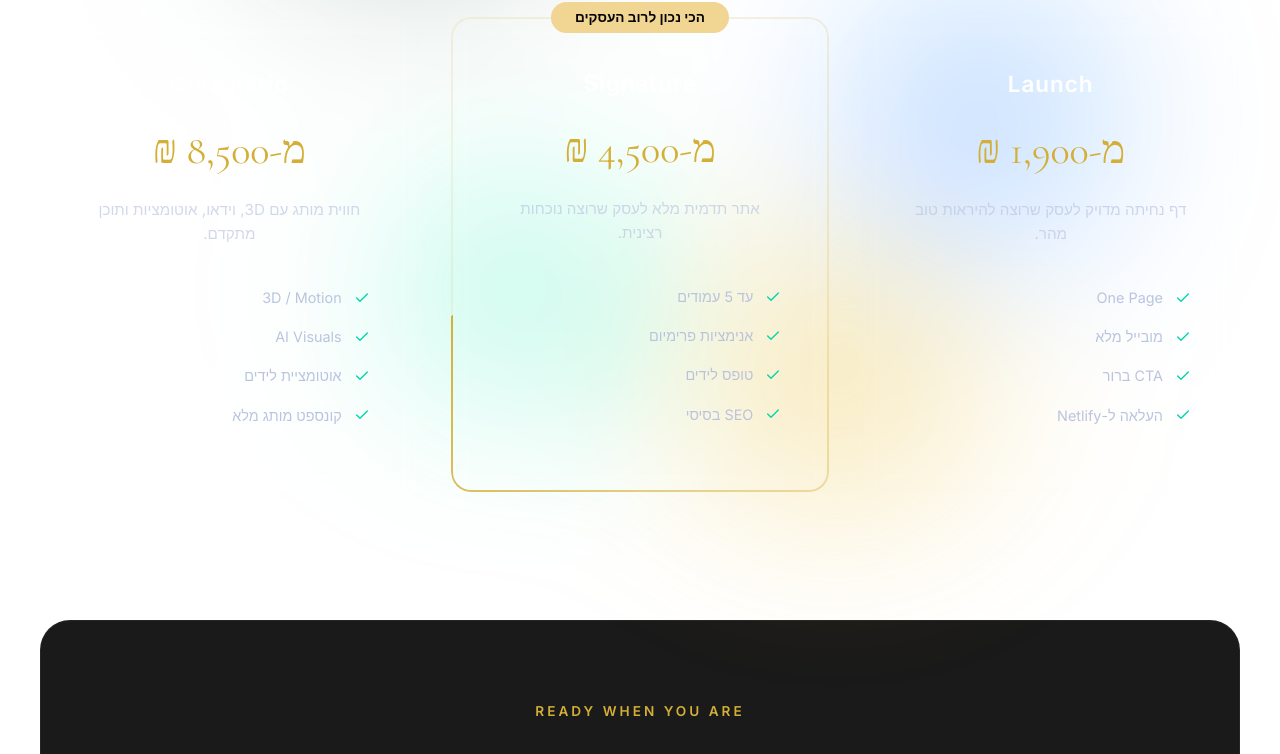
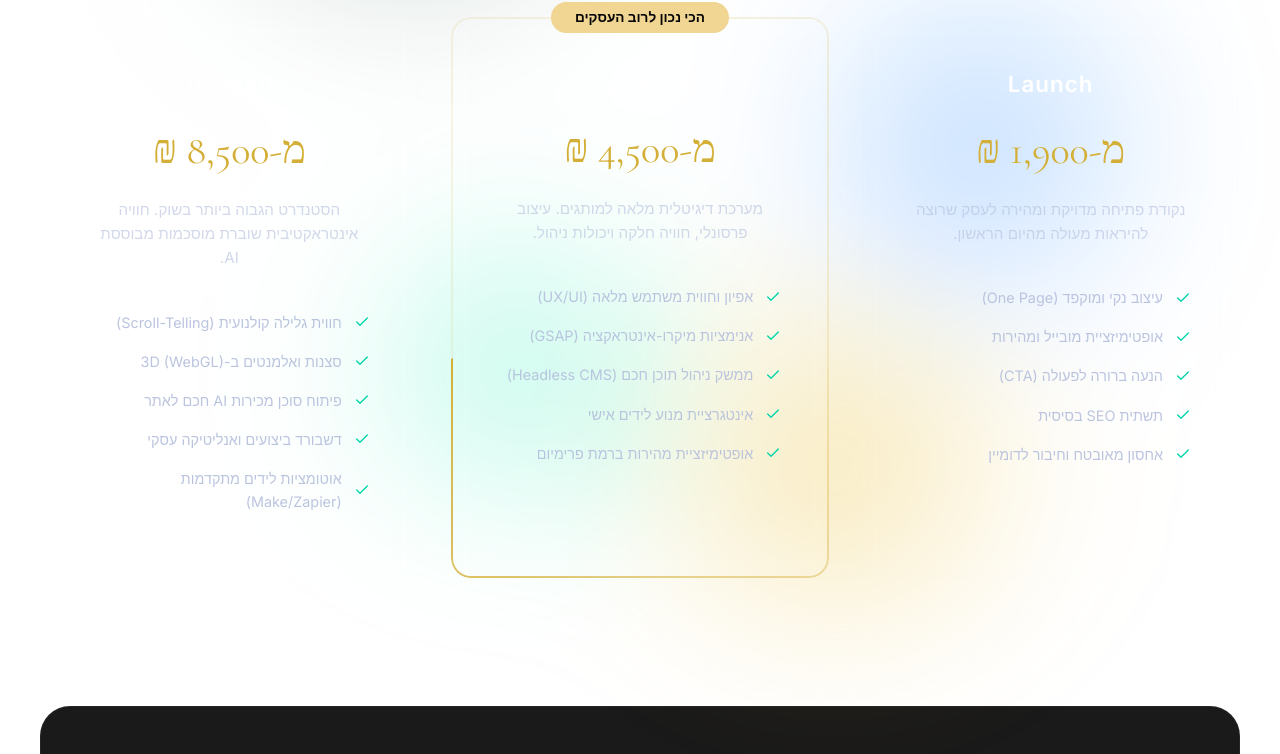
Before and after one commit to natanMeT/dev-luxe, a React (Vite) app: page / in a window 1280 px wide. Shown: the part 4914-5668 px from the top of the page. Built offline with nearby package versions, Linux system fonts and the light colour scheme; a web font is replaced by a local one.

Commit message:
content: update pricing packages with high-end premium features

```diff
--- a/src/pages/Home.jsx
+++ b/src/pages/Home.jsx
@@ -14,24 +14,26 @@ const Home = () => {
     {
       name: 'Launch',
       price: 'מ-1,900 ₪',
-      description: 'דף נחיתה מדויק לעסק שרוצה להיראות טוב מהר.',
+      description: 'נקודת פתיחה מדויקת ומהירה לעסק שרוצה להיראות מעולה מהיום הראשון.',
       features: [
-        'One Page',
-        'מובייל מלא',
-        'CTA ברור',
-        'העלאה ל-Netlify'
+        'עיצוב נקי ומוקפד (One Page)',
+        'אופטימיזציית מובייל ומהירות',
+        'הנעה ברורה לפעולה (CTA)',
+        'תשתית SEO בסיסית',
+        'אחסון מאובטח וחיבור לדומיין'
       ],
       color: 'rgba(180, 190, 220, 0.7)'
     },
     {
       name: 'Signature',
       price: 'מ-4,500 ₪',
-      description: 'אתר תדמית מלא לעסק שרוצה נוכחות רצינית.',
+      description: 'מערכת דיגיטלית מלאה למותגים. עיצוב פרסונלי, חוויה חלקה ויכולות ניהול.',
       features: [
-        'עד 5 עמודים',
-        'אנימציות פרימיום',
-        'טופס לידים',
-        'SEO בסיסי'
+        'אפיון וחווית משתמש מלאה (UX/UI)',
+        'אנימציות מיקרו-אינטראקציה (GSAP)',
+        'ממשק ניהול תוכן חכם (Headless CMS)',
+        'אינטגרציית מנוע לידים אישי',
+        'אופטימיזציית מהירות ברמת פרימיום'
       ],
       color: '#d4af37',
       popular: true
@@ -39,12 +41,13 @@ const Home = () => {
     {
       name: 'Cinematic',
       price: 'מ-8,500 ₪',
-      description: 'חווית מותג עם 3D, וידאו, אוטומציות ותוכן מתקדם.',
+      description: 'הסטנדרט הגבוה ביותר בשוק. חוויה אינטראקטיבית שוברת מוסכמות מבוססת AI.',
       features: [
-        '3D / Motion',
-        'AI Visuals',
-        'אוטומציית לידים',
-        'קונספט מותג מלא'
+        'חווית גלילה קולנועית (Scroll-Telling)',
+        'סצנות ואלמנטים ב-3D (WebGL)',
+        'פיתוח סוכן מכירות AI חכם לאתר',
+        'דשבורד ביצועים ואנליטיקה עסקי',
+        'אוטומציות לידים מתקדמות (Make/Zapier)'
       ],
       color: '#ffffff'
     }
```
